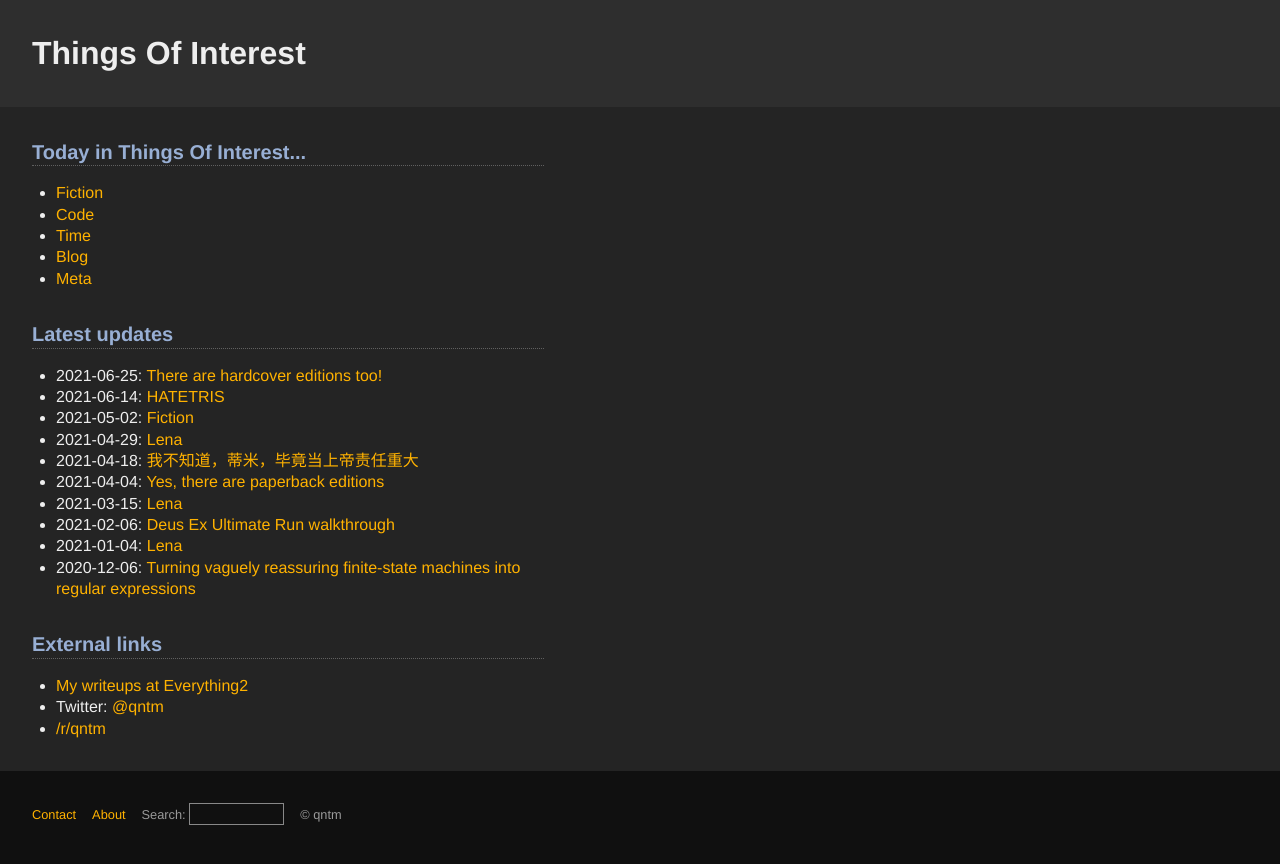
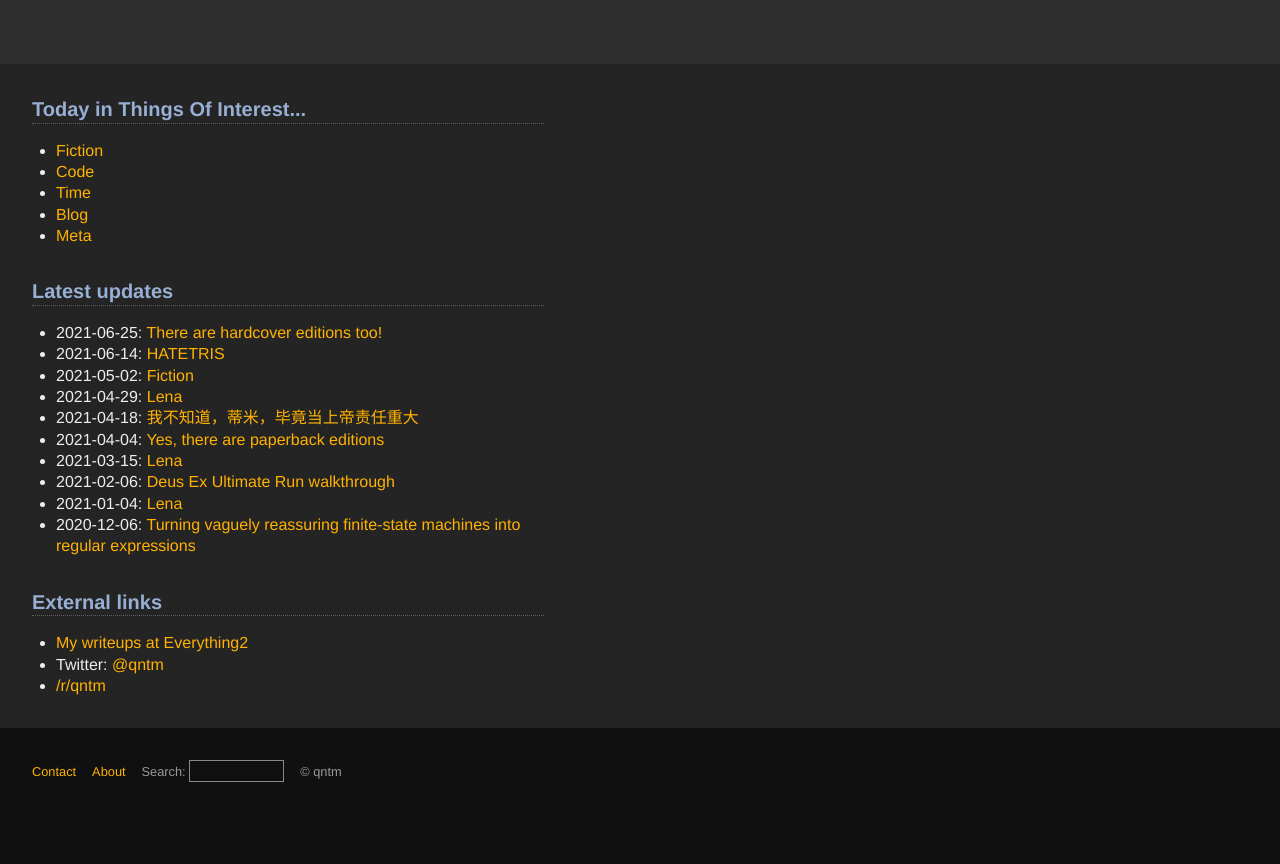
Before and after one commit to wakgill/website, a Jekyll site: the page built from index.html, in a window 1280 px wide. Shown: the top 864 px of the page. Built offline with Jekyll 4.4.1, drawn with Linux system fonts in a browser that asks for light colours; comment, search, counter and statistics services are not loaded.

Commit message:
Update default.html

```diff
--- a/_layouts/default.html
+++ b/_layouts/default.html
@@ -58,9 +58,9 @@
 				</div>
 
 				<h2 class="page__h2">
-					Things Of Interest											<a href="/rss.php">
-
-						</a>
+					{%if page.title %}
+       {{ page.title }}
+   {% endif %}
 
 				</h2>
 
```
